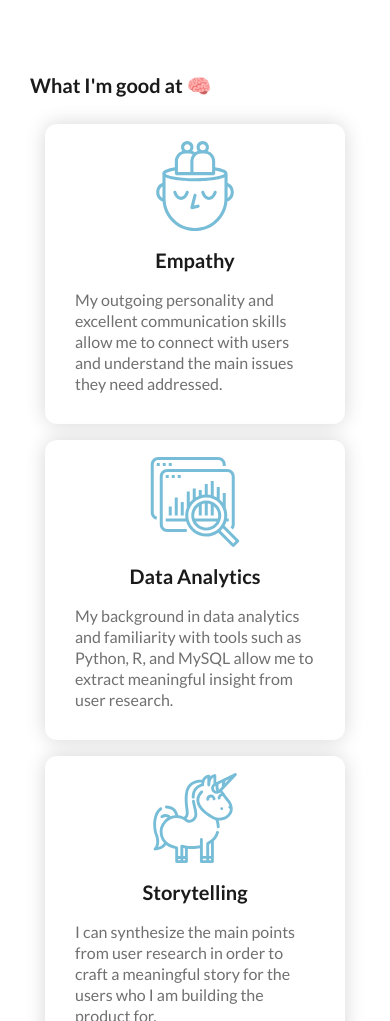
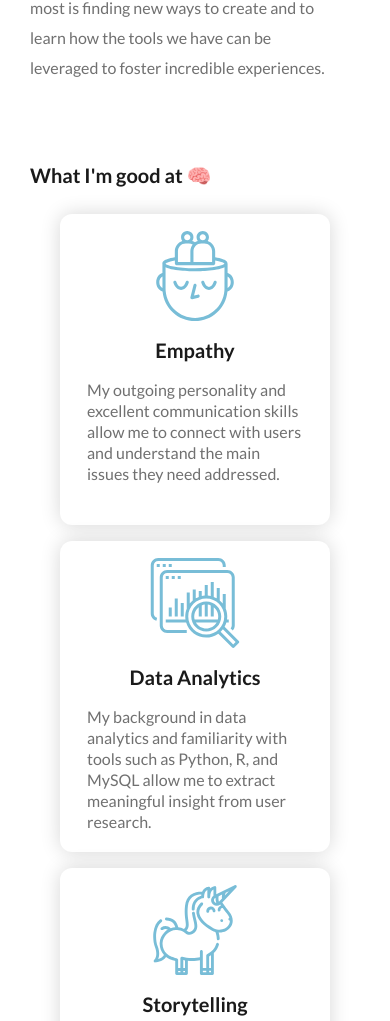
Before and after one commit to jakenachlas/About_Me_Page, a plain HTML site: page index.html in a window 390 px wide. Shown: the part 979-2000 px from the top of the page. Drawn offline with nearby package versions, Linux system fonts and the light colour scheme.

Commit message:
Fixed responsiveness. Yay!

```diff
--- a/aboutstyle.css
+++ b/aboutstyle.css
@@ -116,11 +116,13 @@ h1 {
     grid-template-rows: 1fr 1fr 1fr;
     grid-gap: 1rem;
     margin-bottom: 80px;
+    justify-items: center;
 }
 
 .gridChild {
     max-width: 350px;
-    height: 300px;
+    /* height: 300px; */
+    height: auto;
     background: #FFFFFF 0% 0% no-repeat padding-box;
     box-shadow: 0px 0px 20px #00000029;
     border-radius: 12px;
@@ -142,6 +144,7 @@ h1 {
     max-width: 80%;
     margin: 0 auto;
     color: #707070;
+    margin-bottom: 20px;
 }
 
 h4 {
@@ -229,7 +232,7 @@ footer {
 
 
 
-@media screen and (max-width:780px) {
+@media screen and (max-width:760px) {
     h1 {
         font-size: 34px;
     }
@@ -244,9 +247,13 @@ footer {
         margin-right: auto;
     }
 
+    p {
+        max-width: 90%;
+    }
+
     .gridChild {
-        max-width: 330px;
-        height: 300px;
+        max-width: 90%;
+        height: auto;
         background: #FFFFFF 0% 0% no-repeat padding-box;
         box-shadow: 0px 0px 20px #00000029;
         border-radius: 12px;
@@ -262,3 +269,10 @@ footer {
 
     }
 }
+
+
+@media screen and (max-width: 350px){
+    .gridChild {
+        width: 100%;
+    }
+}
--- a/index.html
+++ b/index.html
@@ -41,7 +41,7 @@
 
     <!-- hero -->
     <!-- hero content -->
-    <section class="hero col-sm-10 col-lg-8">
+    <section class="hero col-sm-8 col-lg-8">
     <div class="about-me-text container">
         <h1>Get to Know Me!</h1>
         <div id="about-content"></div>
```
